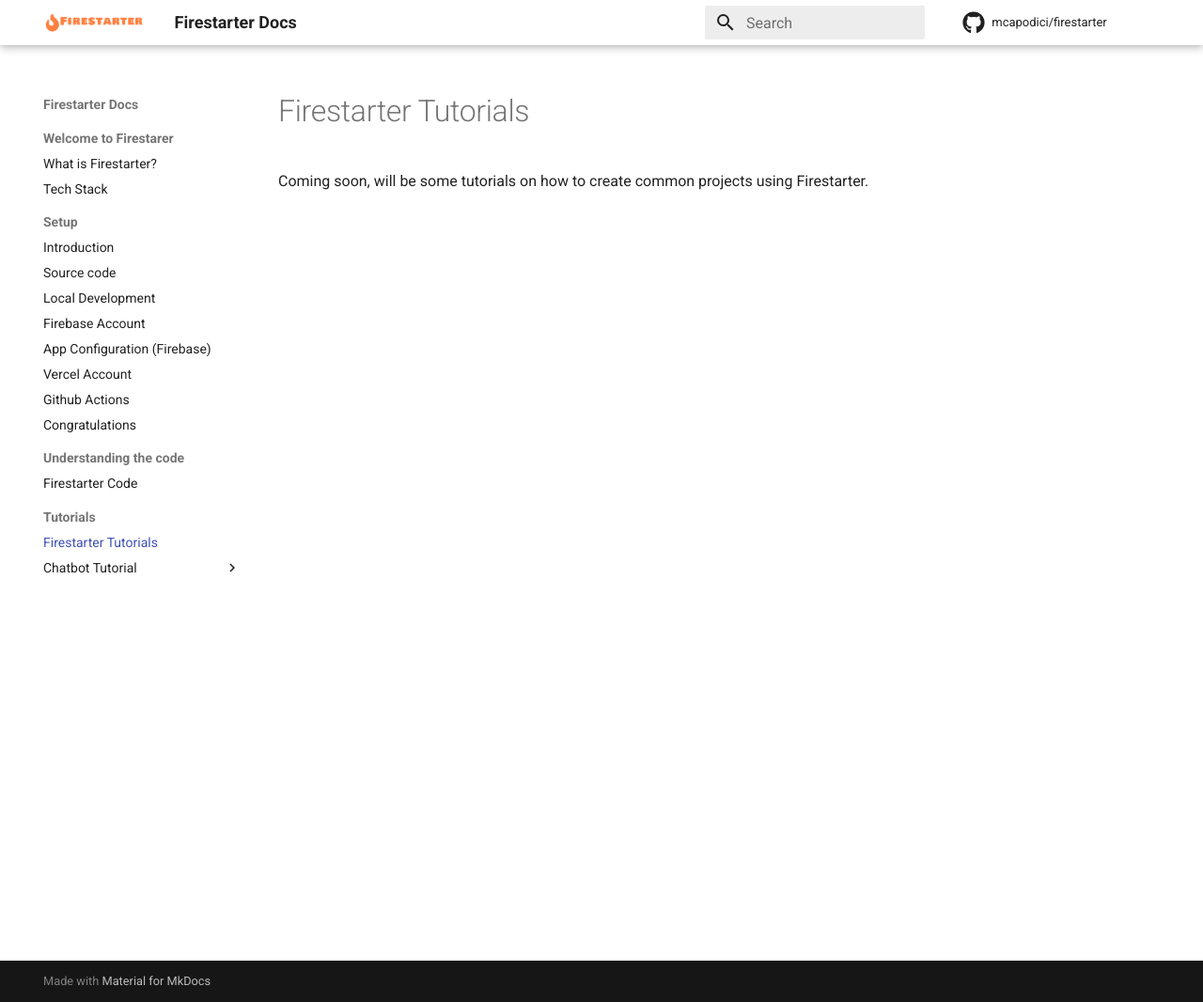
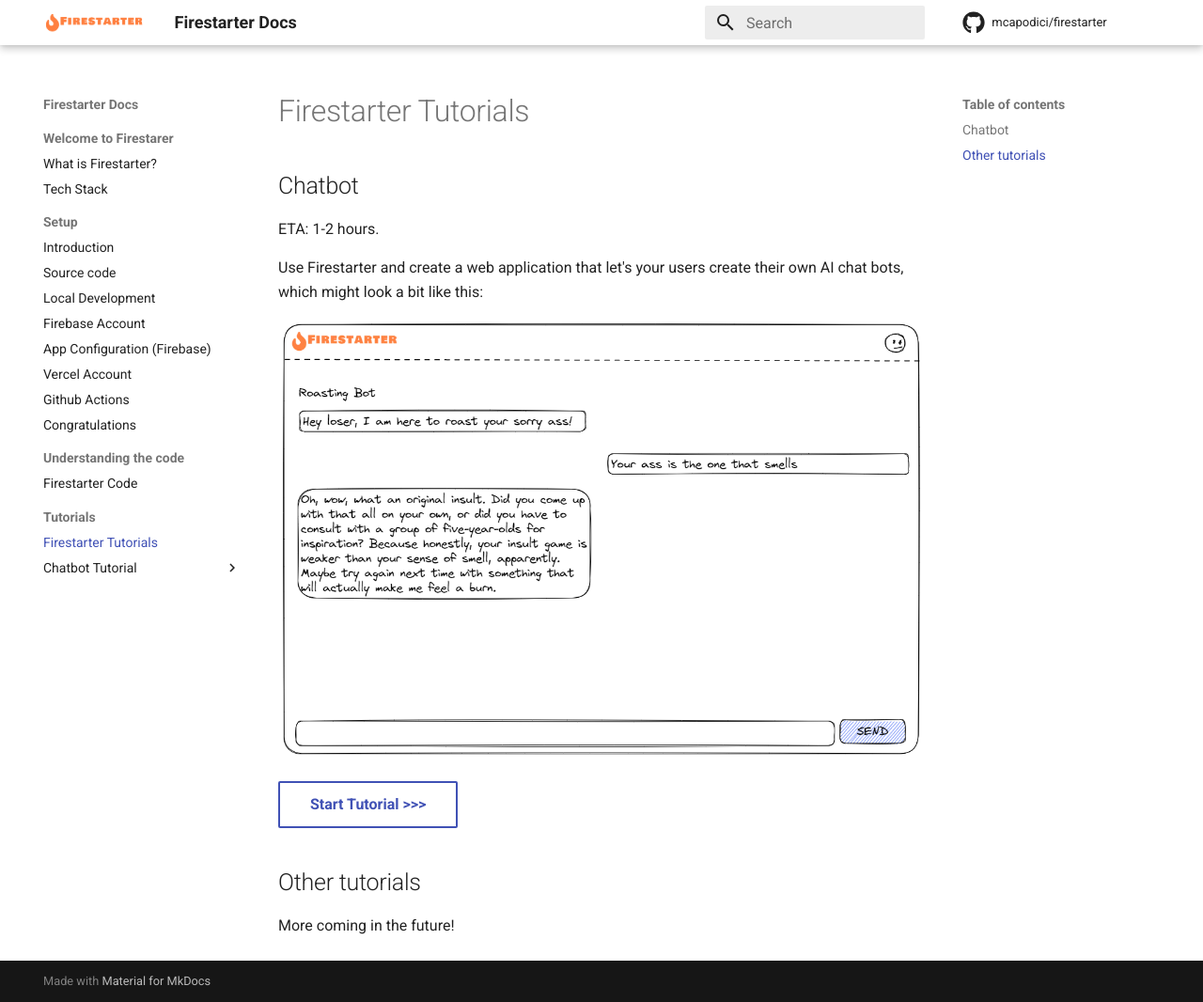
Before and after one commit to mcapodici/firestarter-site, an MkDocs documentation site: the page built from docs/docs/tutorials/index.md, in a window 1280 px wide and 1066 px high. Shown: the whole window at 94% size. Built offline with MkDocs 1.6.1 and Material for MkDocs 9.7.7, drawn with Linux system fonts in a browser that asks for light colours; comment, search, counter and statistics services are not loaded.

Commit message:
work on chatbot-1 and tutorial index

```diff
--- a/docs/docs/tutorials/index.md
+++ b/docs/docs/tutorials/index.md
@@ -1,3 +1,15 @@
 # Firestarter Tutorials
 
-Coming soon, will be some tutorials on how to create common projects using Firestarter.
+## Chatbot
+
+ETA: 1-2 hours.
+
+Use Firestarter and create a web application that let's your users create their own AI chat bots, which might look a bit like this:
+
+![Chatbot idea sketch](../assets/chatbotideasketch-chatpiece.png)
+
+[Start Tutorial >>>](chatbot-1.md){ .md-button }
+
+## Other tutorials
+
+More coming in the future!
```
Also changed, not shown: docs/docs/tutorials/chatbot-1.md (+1 -1 lines).
